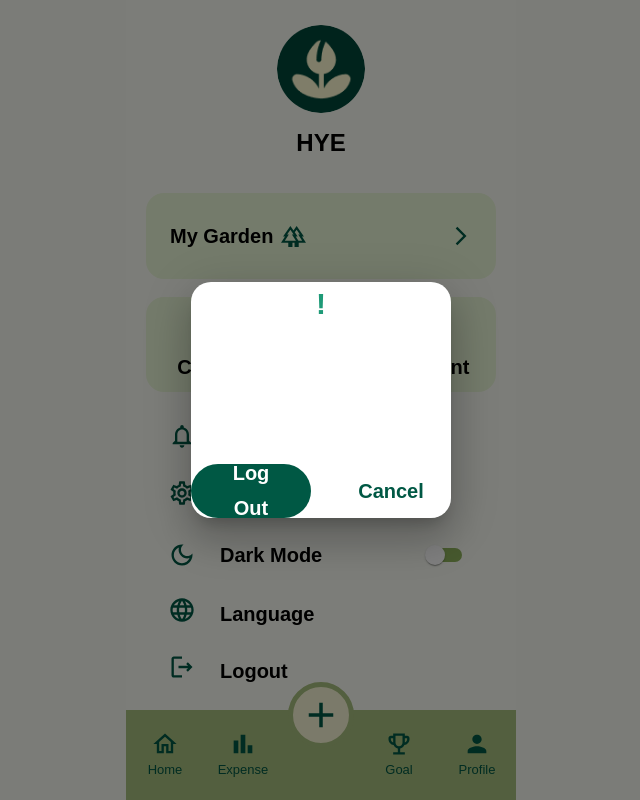
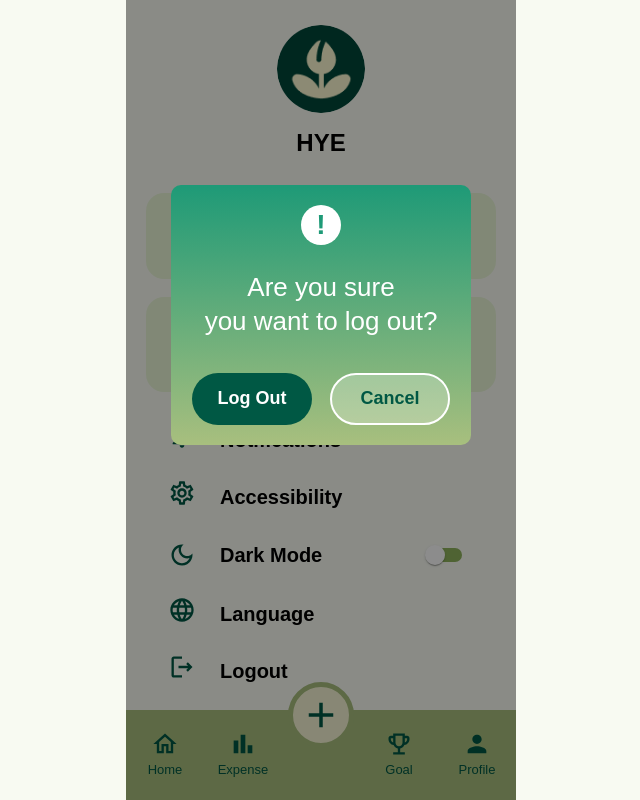
Before and after one commit to G4-Expense-Tracker/4G-Expense-Tracker, a React (Vite) app in the folder canopy-FRONTEND/: page /logout in a window 1280 px wide. Both pictures are taken after a click on the element "Logout". Shown: the part 170-970 px from the top of the page, without its empty margins (319-959 px from the left). Built offline with nearby package versions, Linux system fonts and the light colour scheme.

Commit message:
DEV-86 had a issue with logout message

```diff
--- a/canopy-FRONTEND/src/components/profile_pages/profileandlogout/LogoutPage.jsx
+++ b/canopy-FRONTEND/src/components/profile_pages/profileandlogout/LogoutPage.jsx
@@ -1,17 +1,21 @@
-import { Box, Typography, Switch, Dialog, Button } from "@mui/material";
+import { Box, Typography, Switch, Button } from "@mui/material";
 
 import SignalCellular4BarIcon from "@mui/icons-material/SignalCellular4Bar";
 import WifiIcon from "@mui/icons-material/Wifi";
 import BatteryFullIcon from "@mui/icons-material/BatteryFull";
+
 import ForestOutlinedIcon from "@mui/icons-material/ForestOutlined";
 import ArrowForwardIosIcon from "@mui/icons-material/ArrowForwardIos";
+
 import PieChartOutlinedIcon from "@mui/icons-material/PieChartOutlined";
 import PermIdentityIcon from "@mui/icons-material/PermIdentity";
+
 import NotificationsNoneIcon from "@mui/icons-material/NotificationsNone";
 import SettingsOutlinedIcon from "@mui/icons-material/SettingsOutlined";
 import DarkModeOutlinedIcon from "@mui/icons-material/DarkModeOutlined";
 import LanguageOutlinedIcon from "@mui/icons-material/LanguageOutlined";
 import LogoutOutlinedIcon from "@mui/icons-material/LogoutOutlined";
+
 import HomeOutlinedIcon from "@mui/icons-material/HomeOutlined";
 import BarChartOutlinedIcon from "@mui/icons-material/BarChartOutlined";
 import EmojiEventsOutlinedIcon from "@mui/icons-material/EmojiEventsOutlined";
@@ -29,6 +33,7 @@ export default function ProfilePage() {
   const [darkMode, setDarkMode] = useState(false);
   const [openLogout, setOpenLogout] = useState(false);
 
+  /* COLORS */
   const bg = darkMode ? "#16352C" : "#FAFCF4";
   const cardBg = darkMode ? "#27463C" : "#EAF7D7";
   const navBg = darkMode ? "#4F6B5D" : "#A8BF7E";
@@ -44,9 +49,10 @@ export default function ProfilePage() {
         bgcolor: bg,
         display: "flex",
         flexDirection: "column",
+        position: "relative",
       }}
     >
-      {/* Status Bar */}
+      {/* ================= STATUS BAR ================= */}
       <Box
         sx={{
           height: 74,
@@ -57,19 +63,55 @@ export default function ProfilePage() {
           bgcolor: bg,
         }}
       >
-        <Typography sx={{ fontWeight: 700, fontSize: 14, color: text }}>
+        <Typography
+          sx={{
+            fontWeight: 700,
+            fontSize: 14,
+            color: text,
+          }}
+        >
           9:41
         </Typography>
 
-        <Box sx={{ display: "flex", alignItems: "center", gap: 0.3 }}>
-          <SignalCellular4BarIcon sx={{ fontSize: 17, color: text }} />
-          <WifiIcon sx={{ fontSize: 17, color: text }} />
-          <BatteryFullIcon sx={{ fontSize: 21, color: text }} />
+        <Box
+          sx={{
+            display: "flex",
+            alignItems: "center",
+            gap: 0.3,
+          }}
+        >
+          <SignalCellular4BarIcon
+            sx={{
+              fontSize: 17,
+              color: text,
+            }}
+          />
+
+          <WifiIcon
+            sx={{
+              fontSize: 17,
+              color: text,
+            }}
+          />
+
+          <BatteryFullIcon
+            sx={{
+              fontSize: 21,
+              color: text,
+            }}
+          />
         </Box>
       </Box>
 
-      {/* Main Content */}
-      <Box sx={{ flexGrow: 1, px: "20px", pt: "36px" }}>
+      {/* ================= MAIN CONTENT ================= */}
+      <Box
+        sx={{
+          flexGrow: 1,
+          px: "20px",
+          pt: "36px",
+        }}
+      >
+        {/* TITLE */}
         <Typography
           sx={{
             textAlign: "center",
@@ -82,7 +124,14 @@ export default function ProfilePage() {
           Profile
         </Typography>
 
-        <Box sx={{ display: "flex", justifyContent: "center", mb: "12px" }}>
+        {/* PROFILE IMAGE */}
+        <Box
+          sx={{
+            display: "flex",
+            justifyContent: "center",
+            mb: "12px",
+          }}
+        >
           <Box
             component="img"
             src={profilePic}
@@ -96,6 +145,7 @@ export default function ProfilePage() {
           />
         </Box>
 
+        {/* NAME */}
         <Typography
           sx={{
             textAlign: "center",
@@ -108,7 +158,7 @@ export default function ProfilePage() {
           HYE
         </Typography>
 
-        {/* My Garden */}
+        {/* ================= MY GARDEN ================= */}
         <Box
           onClick={() => navigate("/garden")}
           sx={{
@@ -123,19 +173,48 @@ export default function ProfilePage() {
             cursor: "pointer",
           }}
         >
-          <Box sx={{ display: "flex", alignItems: "center", gap: 1 }}>
-            <Typography sx={{ fontSize: 20, fontWeight: 800, color: text }}>
+          <Box
+            sx={{
+              display: "flex",
+              alignItems: "center",
+              gap: 1,
+            }}
+          >
+            <Typography
+              sx={{
+                fontSize: 20,
+                fontWeight: 800,
+                color: text,
+              }}
+            >
               My Garden
             </Typography>
 
-            <ForestOutlinedIcon sx={{ color: green, fontSize: 25 }} />
+            <ForestOutlinedIcon
+              sx={{
+                color: green,
+                fontSize: 25,
+              }}
+            />
           </Box>
 
-          <ArrowForwardIosIcon sx={{ color: green, fontSize: 22 }} />
+          <ArrowForwardIosIcon
+            sx={{
+              color: green,
+              fontSize: 22,
+            }}
+          />
         </Box>
 
-        {/* Cards */}
-        <Box sx={{ display: "flex", gap: "18px", mb: "30px" }}>
+        {/* ================= CARDS ================= */}
+        <Box
+          sx={{
+            display: "flex",
+            gap: "18px",
+            mb: "30px",
+          }}
+        >
+          {/* Categories */}
           <SmallCard
             icon={<PieChartOutlinedIcon />}
             title="Categories"
@@ -145,6 +224,7 @@ export default function ProfilePage() {
             green={green}
           />
 
+          {/* My Account */}
           <SmallCard
             icon={<PermIdentityIcon />}
             title="My Account"
@@ -155,23 +235,23 @@ export default function ProfilePage() {
           />
         </Box>
 
+        {/* Notifications */}
         <MenuItem
           icon={<NotificationsNoneIcon />}
           text="Notifications"
           textColor={text}
           green={green}
-          onClick={() => navigate("/notifications")}
         />
 
+        {/* Accessibility */}
         <MenuItem
           icon={<SettingsOutlinedIcon />}
           text="Accessibility"
           textColor={text}
           green={green}
-          onClick={() => navigate("/accessibility")}
         />
 
-        {/* Dark Mode */}
+        {/* ================= DARK MODE ================= */}
         <Box
           sx={{
             display: "flex",
@@ -180,9 +260,21 @@ export default function ProfilePage() {
             px: "22px",
           }}
         >
-          <DarkModeOutlinedIcon sx={{ fontSize: 28, color: green, mr: 3 }} />
+          <DarkModeOutlinedIcon
+            sx={{
+              fontSize: 28,
+              color: green,
+              mr: 3,
+            }}
+          />
 
-          <Typography sx={{ fontSize: 20, fontWeight: 800, color: text }}>
+          <Typography
+            sx={{
+              fontSize: 20,
+              fontWeight: 800,
+              color: text,
+            }}
+          >
             Dark Mode
           </Typography>
 
@@ -191,13 +283,16 @@ export default function ProfilePage() {
             onChange={() => setDarkMode(!darkMode)}
             sx={{
               ml: "auto",
+
               "& .MuiSwitch-switchBase.Mui-checked": {
                 color: "#EAF7D7",
               },
+
               "& .MuiSwitch-switchBase.Mui-checked + .MuiSwitch-track": {
                 bgcolor: "#8FB35D",
                 opacity: 1,
               },
+
               "& .MuiSwitch-track": {
                 bgcolor: "#8FB35D",
                 opacity: 1,
@@ -206,14 +301,15 @@ export default function ProfilePage() {
           />
         </Box>
 
+        {/* Language */}
         <MenuItem
           icon={<LanguageOutlinedIcon />}
           text="Language"
           textColor={text}
           green={green}
-          onClick={() => navigate("/language")}
         />
 
+        {/* Logout */}
         <MenuItem
           icon={<LogoutOutlinedIcon />}
           text="Logout"
@@ -223,7 +319,7 @@ export default function ProfilePage() {
         />
       </Box>
 
-      {/* Bottom Nav */}
+      {/* ================= BOTTOM NAVIGATION ================= */}
       <Box
         sx={{
           height: 90,
@@ -234,6 +330,7 @@ export default function ProfilePage() {
           position: "relative",
         }}
       >
+        {/* HOME */}
         <NavItem
           icon={<HomeOutlinedIcon />}
           label="Home"
@@ -241,6 +338,7 @@ export default function ProfilePage() {
           green={green}
         />
 
+        {/* EXPENSE */}
         <NavItem
           icon={<BarChartOutlinedIcon />}
           label="Expense"
@@ -248,6 +346,7 @@ export default function ProfilePage() {
           green={green}
         />
 
+        {/* ADD BUTTON */}
         <Box
           onClick={() => navigate("/add")}
           sx={{
@@ -266,11 +365,18 @@ export default function ProfilePage() {
             cursor: "pointer",
           }}
         >
-          <AddIcon sx={{ fontSize: 42, color: "#005844" }} />
+          <AddIcon
+            sx={{
+              fontSize: 42,
+              color: "#005844",
+            }}
+          />
         </Box>
 
+        {/* EMPTY SPACE */}
         <Box sx={{ width: 58 }} />
 
+        {/* GOAL */}
         <NavItem
           icon={<EmojiEventsOutlinedIcon />}
           label="Goal"
@@ -278,6 +384,7 @@ export default function ProfilePage() {
           green={green}
         />
 
+        {/* PROFILE */}
         <NavItem
           icon={<PersonIcon />}
           label="Profile"
@@ -286,52 +393,60 @@ export default function ProfilePage() {
         />
       </Box>
 
-      {/* Logout Popup */}
-      <Dialog
-        open={openLogout}
-        onClose={() => setOpenLogout(false)}
-        PaperProps={{
-          sx: {
-            width: 300,
-            borderRadius: "18px",
-            background: "linear-gradient(180deg, #1E9A77 0%, #A8BF7E 100%)",
-            px: "28px",
-            py: "36px",
-            textAlign: "center",
-            boxShadow: "none",
-          },
-        }}
-        BackdropProps={{
-          sx: {
-            backgroundColor: "rgba(0, 0, 0, 0.45)",
-          },
+      {/* ================= LOGOUT POPUP ================= */}
+      {openLogout && (
+        <Box
+          sx={{
+            position: "absolute",
+            inset: 0,
+            bgcolor: "rgba(0,0,0,0.45)",
+            display: "flex",
+            alignItems: "center",
+            justifyContent: "center",
+            zIndex: 999,
           }}
         >
           <Box
             sx={{
-            width: 44,
-            height: 44,
+              width: 300,
+              height: 260,
+              borderRadius: "10px",
+              background:
+                "linear-gradient(180deg, #1E9A77 0%, #A8BF7E 100%)",
+              display: "flex",
+              flexDirection: "column",
+              alignItems: "center",
+              justifyContent: "center",
+              px: "24px",
+            }}
+          >
+            {/* EXCLAMATION ICON */}
+            <Box
+              sx={{
+                width: 40,
+                height: 40,
                 borderRadius: "50%",
                 bgcolor: "#FFFFFF",
                 color: "#1E9A77",
-            fontSize: 30,
+                fontSize: 28,
                 fontWeight: 800,
-            mx: "auto",
-            mb: "28px",
                 display: "flex",
                 alignItems: "center",
                 justifyContent: "center",
+                mb: "26px",
               }}
             >
               !
             </Box>
 
+            {/* TEXT */}
             <Typography
               sx={{
                 color: "#FFFFFF",
-            fontSize: 28,
+                fontSize: 26,
                 lineHeight: 1.3,
-            mb: "38px",
+                textAlign: "center",
+                mb: "34px",
               }}
             >
               Are you sure
@@ -339,18 +454,26 @@ export default function ProfilePage() {
               you want to log out?
             </Typography>
 
-        <Box sx={{ display: "flex", gap: "20px", justifyContent: "center" }}>
+            {/* BUTTONS */}
+            <Box
+              sx={{
+                display: "flex",
+                gap: "18px",
+              }}
+            >
+              {/* LOGOUT BUTTON */}
               <Button
                 onClick={() => navigate("/login")}
                 sx={{
                   width: 120,
-              height: 54,
+                  height: 52,
                   borderRadius: "30px",
                   bgcolor: "#005844",
                   color: "#FFFFFF",
-              fontSize: 20,
+                  fontSize: 18,
                   fontWeight: 800,
                   textTransform: "none",
+
                   "&:hover": {
                     bgcolor: "#004333",
                   },
@@ -359,18 +482,20 @@ export default function ProfilePage() {
                 Log Out
               </Button>
 
+              {/* CANCEL BUTTON */}
               <Button
                 onClick={() => setOpenLogout(false)}
                 sx={{
                   width: 120,
-              height: 54,
+                  height: 52,
                   borderRadius: "30px",
                   border: "2px solid #FFFFFF",
+                  bgcolor: "rgba(255,255,255,0.25)",
                   color: "#005844",
-              fontSize: 20,
+                  fontSize: 18,
                   fontWeight: 800,
                   textTransform: "none",
-              bgcolor: "rgba(255,255,255,0.25)",
+
                   "&:hover": {
                     bgcolor: "rgba(255,255,255,0.35)",
                   },
@@ -379,12 +504,23 @@ export default function ProfilePage() {
                 Cancel
               </Button>
             </Box>
-      </Dialog>
+          </Box>
+        </Box>
+      )}
     </Box>
   );
 }
 
-function SmallCard({ icon, title, onClick, cardBg, text, green }) {
+/* ================= SMALL CARD ================= */
+
+function SmallCard({
+  icon,
+  title,
+  onClick,
+  cardBg,
+  text,
+  green,
+}) {
   return (
     <Box
       onClick={onClick}
@@ -401,7 +537,15 @@ function SmallCard({ icon, title, onClick, cardBg, text, green }) {
         color: green,
       }}
     >
-      <Box sx={{ "& svg": { fontSize: 30 } }}>{icon}</Box>
+      <Box
+        sx={{
+          "& svg": {
+            fontSize: 30,
+          },
+        }}
+      >
+        {icon}
+      </Box>
 
       <Typography
         sx={{
@@ -417,7 +561,15 @@ function SmallCard({ icon, title, onClick, cardBg, text, green }) {
   );
 }
 
-function MenuItem({ icon, text, textColor, green, onClick }) {
+/* ================= MENU ITEM ================= */
+
+function MenuItem({
+  icon,
+  text,
+  textColor,
+  green,
+  onClick,
+}) {
   return (
     <Box
       onClick={onClick}
@@ -429,18 +581,40 @@ function MenuItem({ icon, text, textColor, green, onClick }) {
         cursor: onClick ? "pointer" : "default",
       }}
     >
-      <Box sx={{ color: green, mr: 3, "& svg": { fontSize: 28 } }}>
+      <Box
+        sx={{
+          color: green,
+          mr: 3,
+
+          "& svg": {
+            fontSize: 28,
+          },
+        }}
+      >
         {icon}
       </Box>
 
-      <Typography sx={{ fontSize: 20, fontWeight: 800, color: textColor }}>
+      <Typography
+        sx={{
+          fontSize: 20,
+          fontWeight: 800,
+          color: textColor,
+        }}
+      >
         {text}
       </Typography>
     </Box>
   );
 }
 
-function NavItem({ icon, label, onClick, green }) {
+/* ================= NAV ITEM ================= */
+
+function NavItem({
+  icon,
+  label,
+  onClick,
+  green,
+}) {
   return (
     <Box
       onClick={onClick}
@@ -451,8 +625,25 @@ function NavItem({ icon, label, onClick, green }) {
         cursor: "pointer",
       }}
     >
-      <Box sx={{ height: 30, "& svg": { fontSize: 28 } }}>{icon}</Box>
-      <Typography sx={{ fontSize: 13 }}>{label}</Typography>
+      <Box
+        sx={{
+          height: 30,
+
+          "& svg": {
+            fontSize: 28,
+          },
+        }}
+      >
+        {icon}
+      </Box>
+
+      <Typography
+        sx={{
+          fontSize: 13,
+        }}
+      >
+        {label}
+      </Typography>
     </Box>
   );
 }
```
Lines whose indentation alone changed are shown as unchanged.
